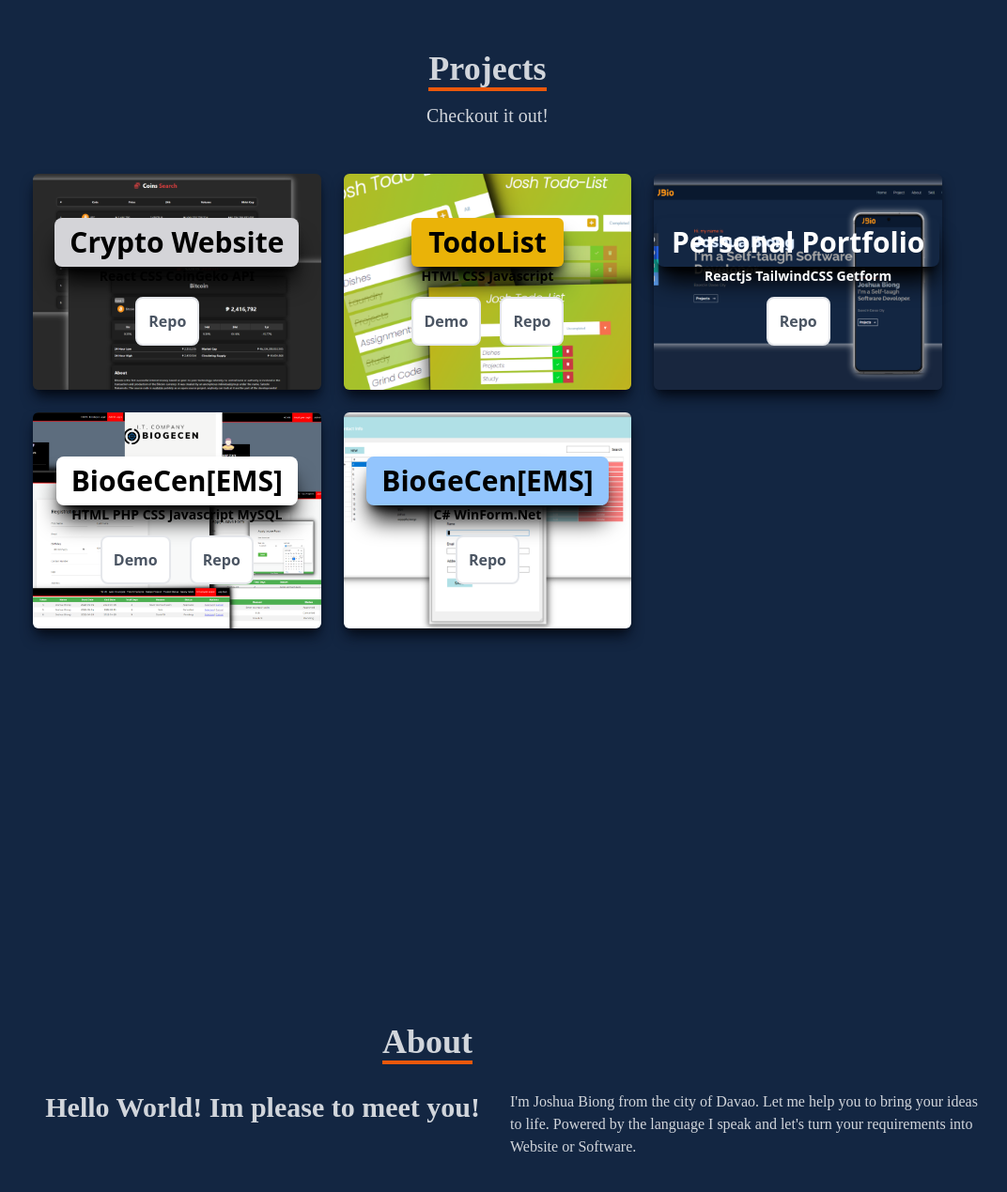
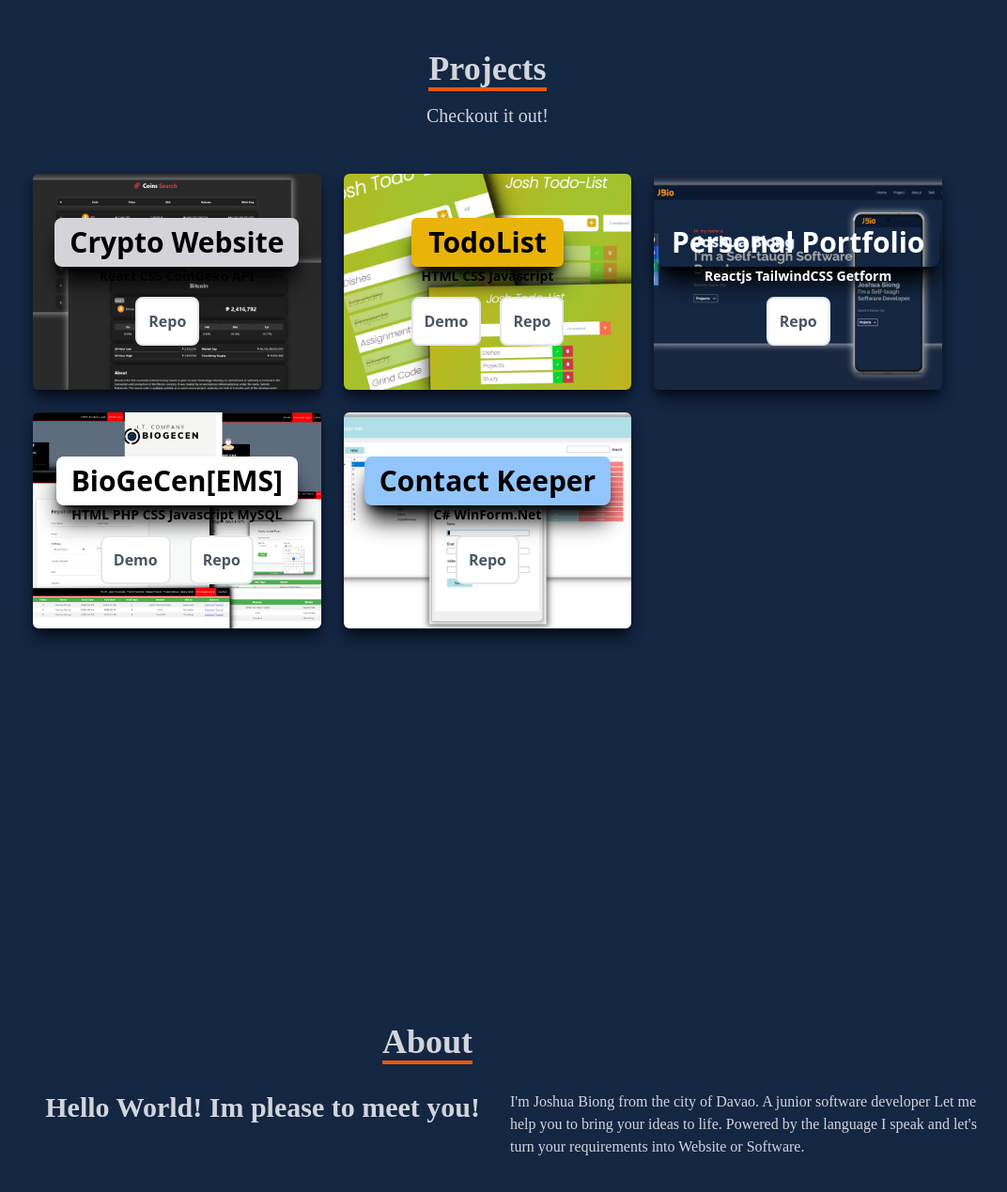
Before and after one commit to DevJosh00/portfolio, a React (Create React App) app: page / in a window 1280 px wide. Shown: the part 839-2108 px from the top of the page at 94% size, without its empty margins (121-1193 px from the left). Built offline with nearby package versions, Linux system fonts and the light colour scheme.

Commit message:
revisingthings up

```diff
--- a/src/components/About.jsx
+++ b/src/components/About.jsx
@@ -15,9 +15,10 @@ const About = () => {
                       <p className='sm:text-right text-3xl font-bold  lg:ml-28' >Hello World! Im please to meet you!  </p>
                    </div>
                    <div>
-                       <p className='lg:mr-28'>
-                        I'm Joshua Biong from the city of Davao.
-                        Let me help you to bring your ideas to life. Powered by the language I speak and let's turn your requirements into Website or Software.
+                       <p className='lg:mr-28 mx-auto'>
+                        I'm Joshua Biong from the city of Davao. A junior software developer
+                        Let me help you to bring your ideas to life. Powered by the language I speak and let's turn your requirements
+                        into Website or Software.
                        </p>
                    </div>
                </div>
--- a/src/components/Home.jsx
+++ b/src/components/Home.jsx
@@ -10,11 +10,9 @@ const Home = () => {
       <div className="max-w-[1000px] mx-auto px-8 flex flex-col  justify-center h-full lg:ml-48">
         <p className="text-xl text-[#f8641f]">Hi, my name is</p>
         <h1 className="text-4xl sm:text-7xl text-[#ddebff] font-extrabold" >Joshua Biong</h1>
-        <h2 className="text-3xl sm:text-6xl text-[#a5a5a5] font-semibold " >I'm a Self-taugh Software Developer.</h2>
+        <h2 className="text-2xl sm:text-5xl text-[#a5a5a5] font-semibold " >I'm a Self-taugh Software Developer.</h2>
         <p className="text-[#a5a5a5] max-w-[600px] py-8">
-         Based in Davao City
-
-
+          Based in Davao City
         </p>
 
         <div>
--- a/src/components/Projects.jsx
+++ b/src/components/Projects.jsx
@@ -1,5 +1,4 @@
 import React from 'react';
-
 import Todo from '../assets/todo.png';
 import ems from '../assets/ems.png';
 import crud from '../assets/crud.png';
@@ -14,18 +13,16 @@ const Projects = () => {
 
   <div name='projects' className='w-full md:h-screen text-gray-300 bg-[#132642]'>
      <div className='max-w-[1000px] mx-auto p-4 flex flex-col justify-center w-full h-full'>
-
            <div className='pb-8 sm:text-center'>
              <p className='text-4xl font-bold inline border-b-4 border-orange-600'>Projects</p>
              <p className='py-4 text-xl'>Checkout it out!</p>
            </div>
-    <div  className='grid sm:grid-cols-2 md:grid-cols-3 gap-6'>
 
- {/**project One */}
-      <div>
-                              {/**ProjectContainer */}
-                              {/** ProjectCards */}
-            <div  style={{backgroundImage:`url(${crypt})`}} className='shadow-lg shadow-[#040a16] group rounded-md flex flex-col justify-center items-center mx-auto content-div sm:hover:scale-110 h-[180px] md:h-[230px] sm:h-[230px]'>
+      <div  className='grid sm:grid-cols-2 md:grid-cols-3 gap-6'>    {/**ProjectContainer */}   {/** ProjectCards */}
+
+      <div> {/**project One */}
+         <div  style={{backgroundImage:`url(${crypt})`}}
+              className='shadow-lg shadow-[#040a16] group rounded-md flex flex-col justify-center items-center mx-auto content-div sm:hover:scale-110 h-[180px] md:h-[230px] sm:h-[230px]'>
               {/**HoverEffects */}
              <div className='opacity-100 duration-500 text-black font-sans  group-hover:text-white'>
                <span className='text-xl font-bold text-center '>
@@ -41,13 +38,10 @@ const Projects = () => {
          </div>
       </div>
 
-
-
  {/**project Two */}
       <div>
-                              {/**ProjectContainer */}
-                              {/** ProjectCards */}
-            <div  style={{backgroundImage:`url(${Todo})`}} className='shadow-lg shadow-[#040a16] group rounded-md flex flex-col justify-center items-center mx-auto content-div sm:hover:scale-110 h-[180px] md:h-[230px] sm:h-[230px]'>
+            <div  style={{backgroundImage:`url(${Todo})`}}
+            className='shadow-lg shadow-[#040a16] group rounded-md flex flex-col justify-center items-center mx-auto content-div sm:hover:scale-110 h-[180px] md:h-[230px] sm:h-[230px]'>
               {/**HoverEffects */}
                <div className='opacity-100 duration-500 text-black font-sans   '>
                      <span className='text-xl font-bold text-center'>
@@ -61,16 +55,16 @@ const Projects = () => {
                        <a href="https://github.com/JoshBiong/todoList">
                          <button className='border-2 p-3 rounded-lg w-240 bg-white text-gray-600 font-bold'>Repo</button>
                        </a>
-
                   </div>
               </div>
           </div>
       </div>
+
+
       {/**project Three */}
       <div>
-                              {/**ProjectContainer */}
-                              {/** ProjectCards */}
-            <div  style={{backgroundImage:`url(${port})`}} className='shadow-lg shadow-[#040a16] group rounded-md flex flex-col justify-center items-center mx-auto content-div sm:hover:scale-110 h-[180px] md:h-[230px] sm:h-[230px]'>
+            <div  style={{backgroundImage:`url(${port})`}}
+             className='shadow-lg shadow-[#040a16] group rounded-md flex flex-col justify-center items-center mx-auto content-div sm:hover:scale-110 h-[180px] md:h-[230px] sm:h-[230px]'>
               {/**HoverEffects */}
               <div className='opacity-100 duration-500 text-white font-sans  group-hover:text-white'>
                   <span className='text-xl font-bold text-center'>
@@ -85,11 +79,11 @@ const Projects = () => {
               </div>
           </div>
       </div>
+
       {/**project Four */}
       <div>
-                              {/**ProjectContainer */}
-                              {/** ProjectCards */}
-            <div  style={{backgroundImage:`url(${ems})`}} className='shadow-lg shadow-[#040a16] group rounded-md flex flex-col justify-center items-center mx-auto content-div sm:hover:scale-110 h-[180px] md:h-[230px] sm:h-[230px]'>
+            <div  style={{backgroundImage:`url(${ems})`}}
+            className='shadow-lg shadow-[#040a16] group rounded-md flex flex-col justify-center items-center mx-auto content-div sm:hover:scale-110 h-[180px] md:h-[230px] sm:h-[230px]'>
               {/**HoverEffects */}
               <div className='opacity-100 duration-500 text-black font-sans '>
                   <span className='text-xl font-bold text-center'>
@@ -110,13 +104,13 @@ const Projects = () => {
 
          {/**project Five */}
       <div>
-                              {/**ProjectContainer */}
-                              {/** ProjectCards */}
-            <div  style={{backgroundImage:`url(${crud})`}} className='shadow-lg shadow-[#040a16] group rounded-md flex flex-col justify-center items-center mx-auto content-div sm:hover:scale-110 h-[180px] md:h-[230px] sm:h-[230px]'>
+            <div  style={{backgroundImage:`url(${crud})`}}
+            className='shadow-lg shadow-[#040a16] group rounded-md flex flex-col justify-center items-center mx-auto content-div sm:hover:scale-110 h-[180px] md:h-[230px] sm:h-[230px]'>
               {/**HoverEffects */}
               <div className='opacity-100 duration-500 text-black font-sans '>
                   <span className='text-xl font-bold text-center'>
-                    <p className='text-center text-3xl py-2  bg-blue-300 shadow-xl group-hover:shadow-white px-4 shadow-black rounded-lg'>BioGeCen[EMS]</p>
+                    <p className='text-center text-3xl py-2  bg-blue-300 shadow-xl
+                   group-hover:shadow-white px-4 shadow-black rounded-lg'>Contact Keeper</p>
                     <p className='text-sm'>C# WinForm.Net</p>
                   </span>
                   <div className='pt-3 text-center'>
```
Also changed, not shown: src/components/Navbar.jsx (+3 -5 lines). Lines whose indentation alone changed are shown as unchanged.
